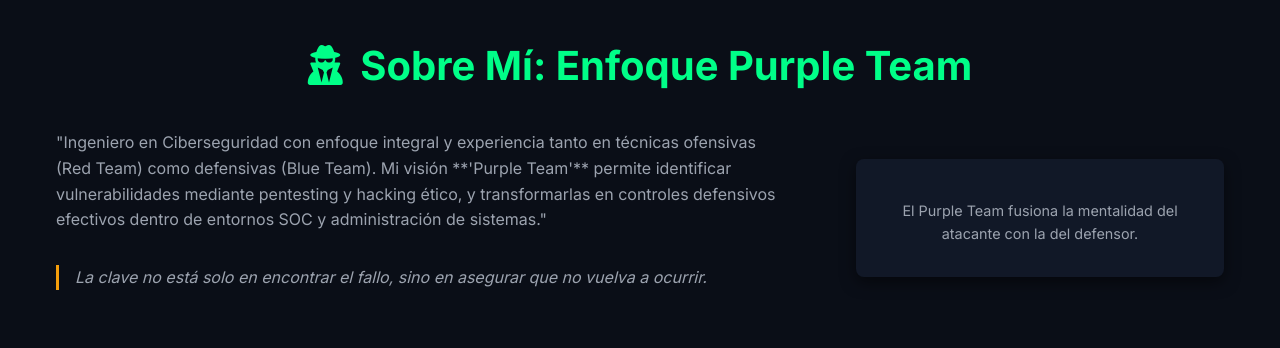
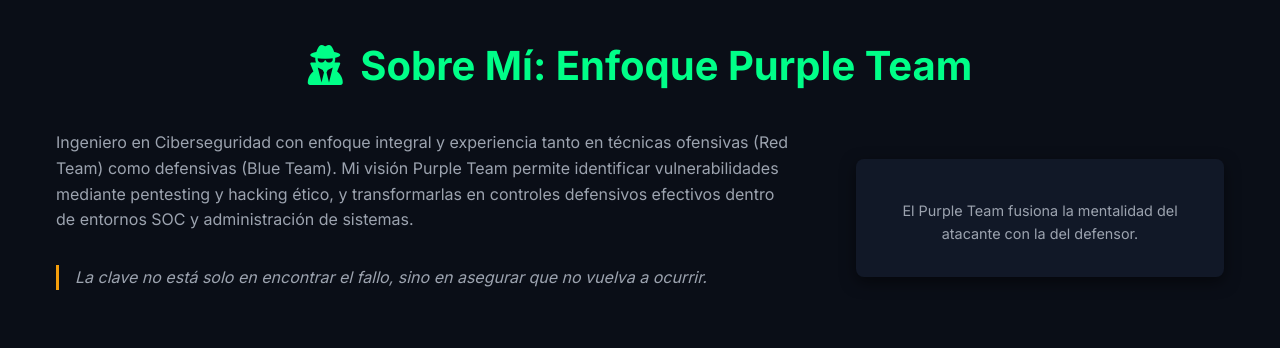
Before and after one commit to Osmel02/portafolio, a plain HTML site: page index.html in a window 1280 px wide. Shown: the part 780-1128 px from the top of the page. Drawn offline with Linux system fonts and the light colour scheme.

Commit message:
Update Index.html

```diff
--- a/index.html
+++ b/index.html
@@ -51,7 +51,7 @@
                 <h3 class="section-title"><i class="fas fa-user-secret"></i> Sobre Mí: Enfoque Purple Team</h3>
                 <div class="about-grid">
                     <div class="bio-text">
-                        <p>"Ingeniero en Ciberseguridad con enfoque integral y experiencia tanto en técnicas ofensivas (Red Team) como defensivas (Blue Team). Mi visión **'Purple Team'** permite identificar vulnerabilidades mediante pentesting y hacking ético, y transformarlas en controles defensivos efectivos dentro de entornos SOC y administración de sistemas."</p>
+                        <p>Ingeniero en Ciberseguridad con enfoque integral y experiencia tanto en técnicas ofensivas (Red Team) como defensivas (Blue Team). Mi visión Purple Team permite identificar vulnerabilidades mediante pentesting y hacking ético, y transformarlas en controles defensivos efectivos dentro de entornos SOC y administración de sistemas.</p>
                         <p class="quote">La clave no está solo en encontrar el fallo, sino en asegurar que no vuelva a ocurrir.</p>
                     </div>
                     <div class="purple-team-diagram">
```
